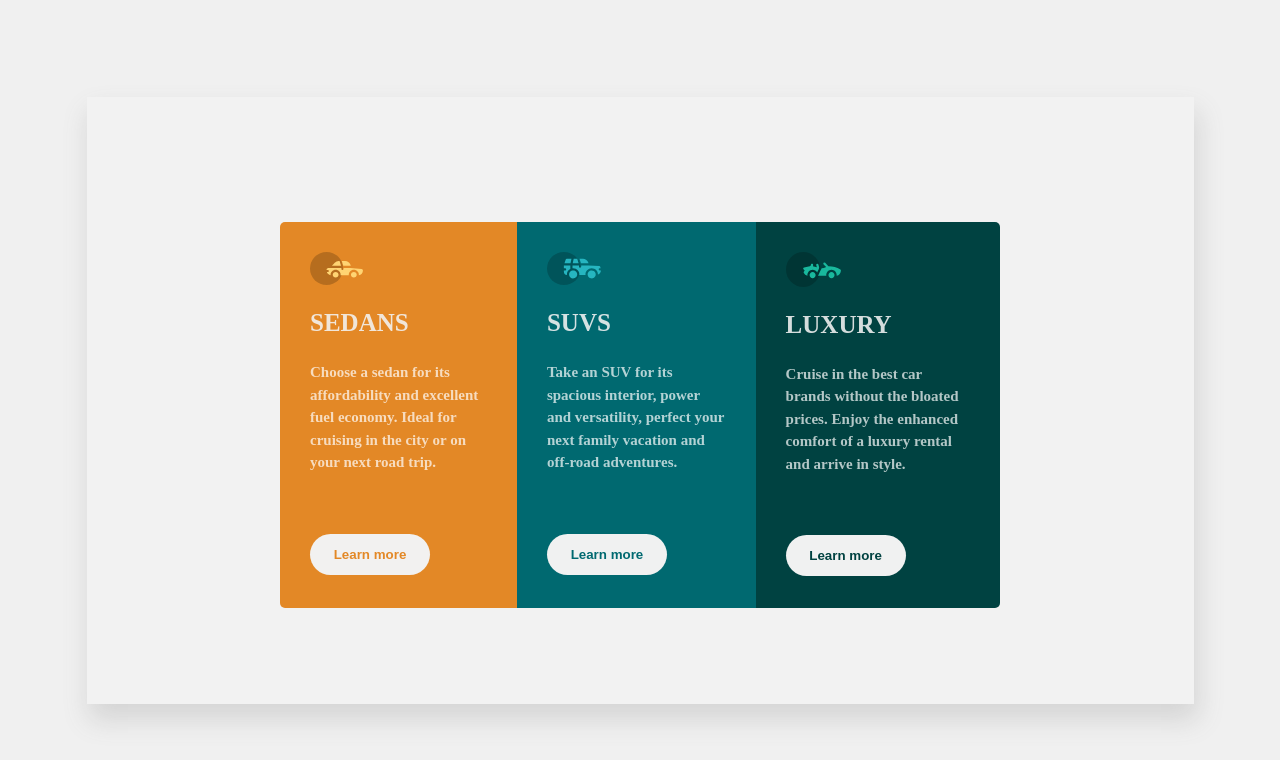
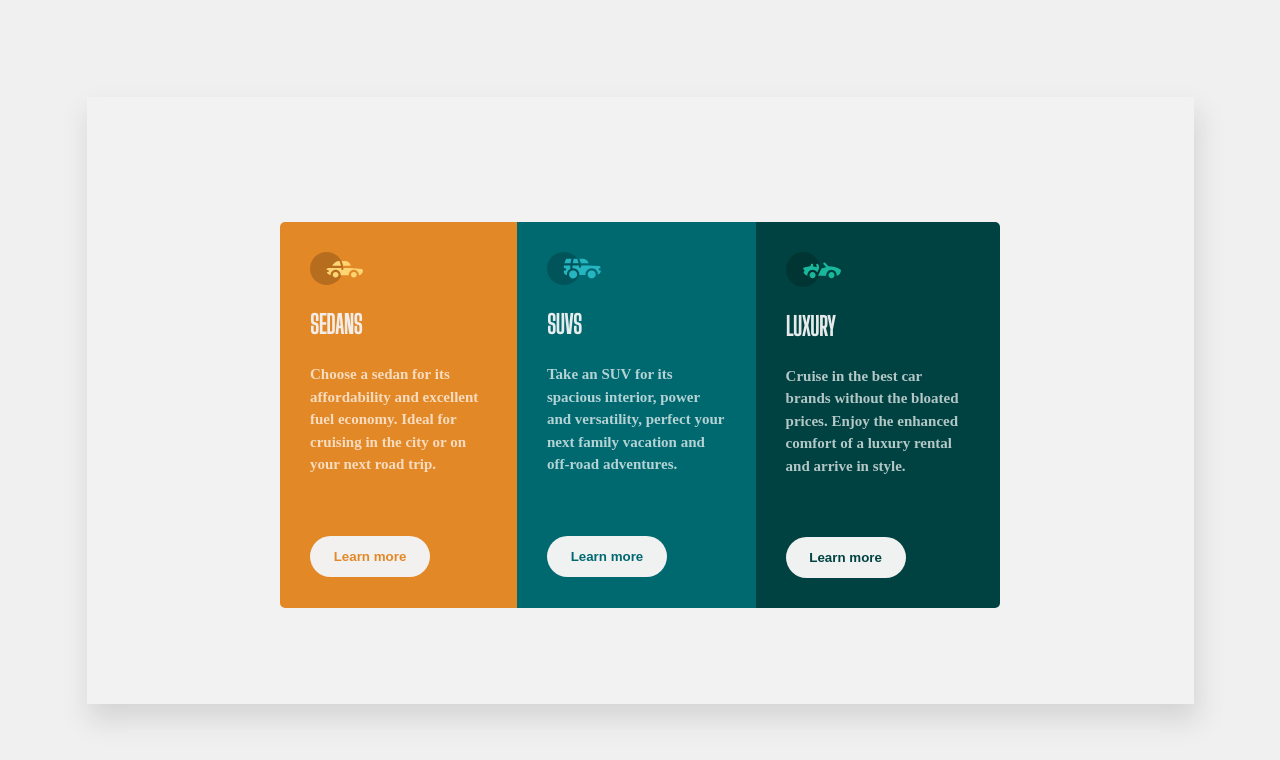
Before and after one commit to Bertrand003/Bertrand, a plain HTML site: page index.html in a window 1280 px wide. Drawn offline with Linux system fonts and the light colour scheme.

Commit message:
Add files via upload

```diff
--- a/index.html
+++ b/index.html
@@ -5,6 +5,7 @@
     <meta http-equiv="X-UA-Compatible" content="IE=edge">
     <meta name="viewport" content="width=device-width, initial-scale=1.0">
     <link rel="stylesheet" href="main.css">
+    <link rel="stylesheet" href="https://fonts.googleapis.com/css?family=Big Shoulders Display|Lexend Deca " >
     <title>Document</title>
 </head>
 <body>
--- a/main.css
+++ b/main.css
@@ -35,16 +35,18 @@ body{
 .container p{
     padding: 9px 0px 10px 0px;
     color: hsla(0, 0%, 100%, 0.705);
+    font-family: "Lexend"sans-serif;
     font-size: 15px;
-    font-weight: 700;
+    font-weight: 800;
     line-height: 1.5;
 }
 .container h3{
     padding: 20px 0px 15px 0px;
+    font-family: "Big Shoulders Display", sans-serif;
     font-size: 25px;
-    font-weight: 700;
+    font-weight: 800;
     /* color: hsl(162deg 19% 90%); */
-    color: hsla(0, 0%, 95%, 0.877);
+    color: hsla(0, 0%, 95%, 0.952);
 }
 .container button{
     background-color: hsla(0, 0%, 95%, 0.993);
```
